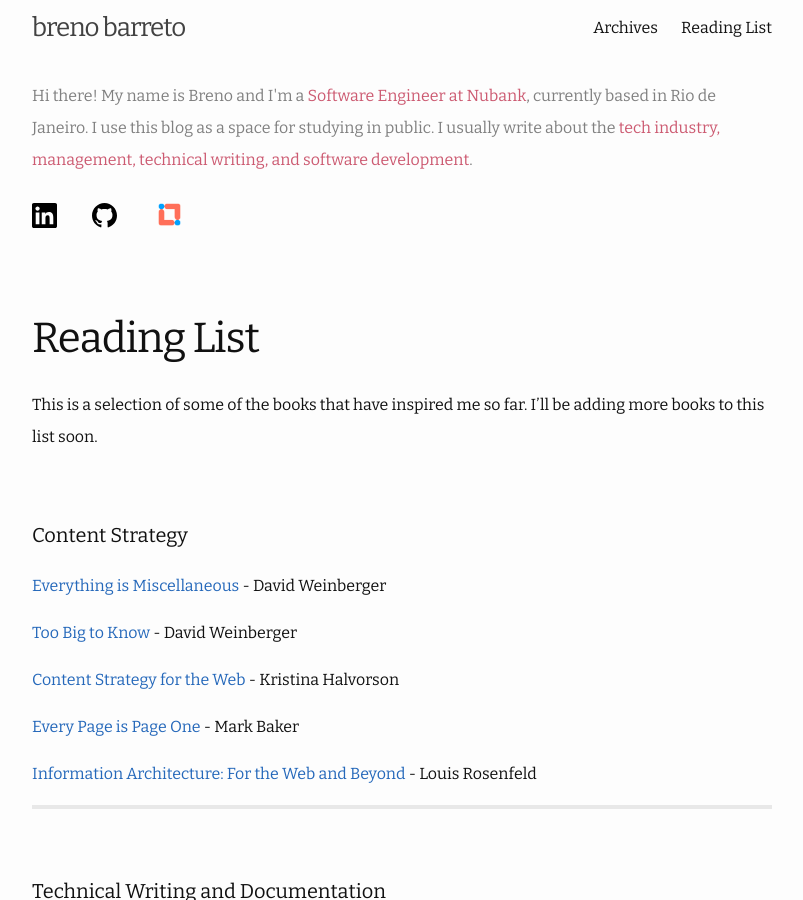
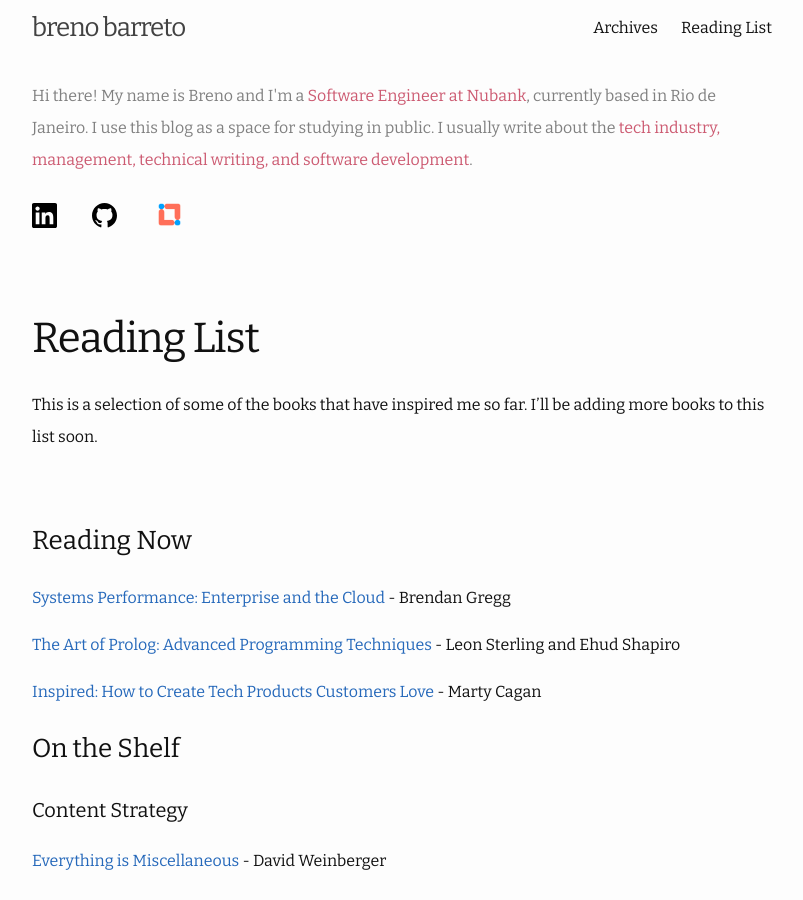
Before and after one commit to brenobarreto/brenobarreto.github.io, a Jekyll site: the page built from reading-list.md, in a window 1280 px wide and 900 px high. Shown: the whole window, without its empty margins (238-1041 px from the left). Built offline with Jekyll 4.4.1, drawn with Linux system fonts in a browser that asks for light colours.

Commit message:
add books to reading list

```diff
--- a/reading-list.md
+++ b/reading-list.md
@@ -7,6 +7,17 @@ permalink: /reading-list/
 This is a selection of some of the books that have inspired me so far. I'll be adding more books to this list soon.
 
 <br>
+
+### Reading Now
+
+<a href="https://www.amazon.com/Systems-Performance-Brendan-Gregg-dp-0136820158/dp/0136820158" target="_blank">Systems Performance: Enterprise and the Cloud</a> - Brendan Gregg
+
+<a href="https://www.amazon.com/Art-Prolog-Advanced-Programming-Techniques/dp/0262192500" target="_blank">The Art of Prolog: Advanced Programming Techniques</a> - Leon Sterling and Ehud Shapiro
+
+<a href="https://www.amazon.com/INSPIRED-Create-Tech-Products-Customers/dp/1119387507" target="_blank">Inspired: How to Create Tech Products Customers Love</a> - Marty Cagan
+
+
+### On the Shelf
 
 #### Content Strategy
 
```
